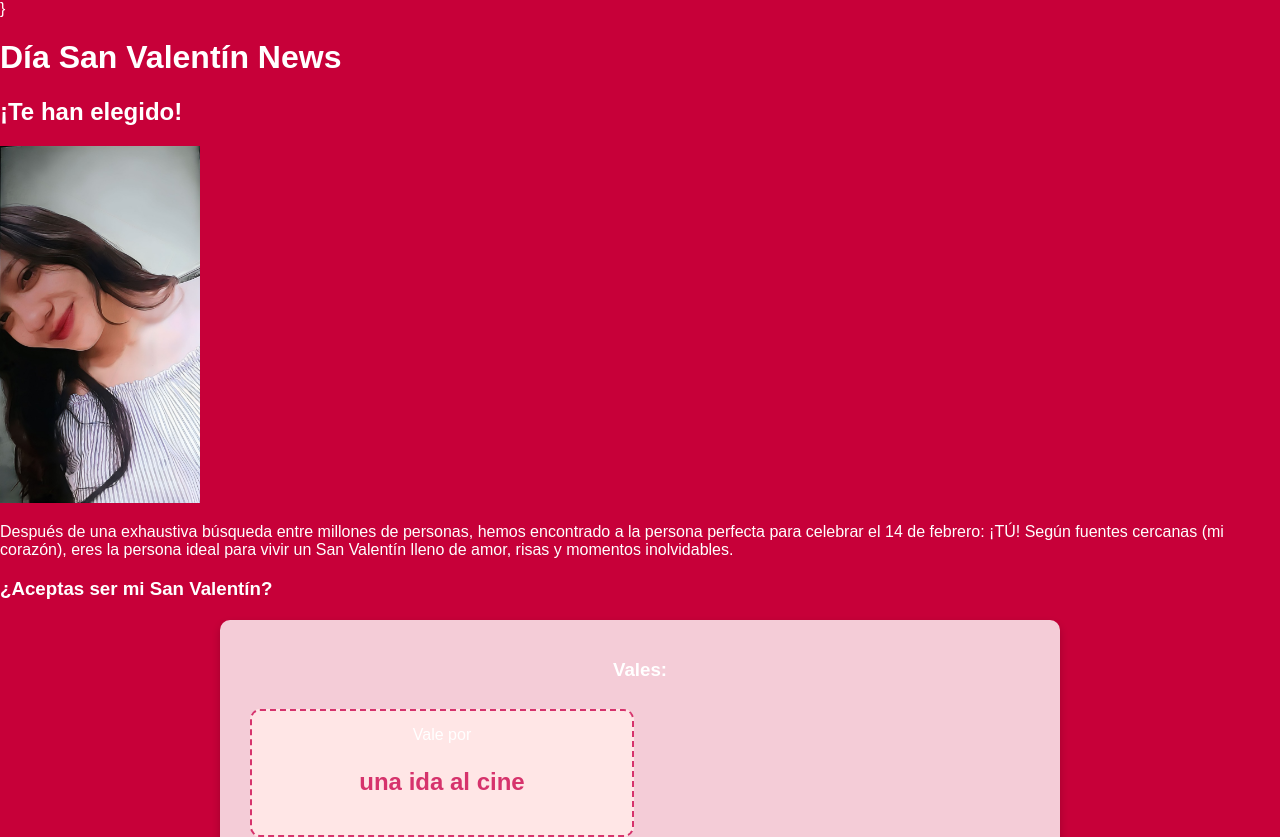
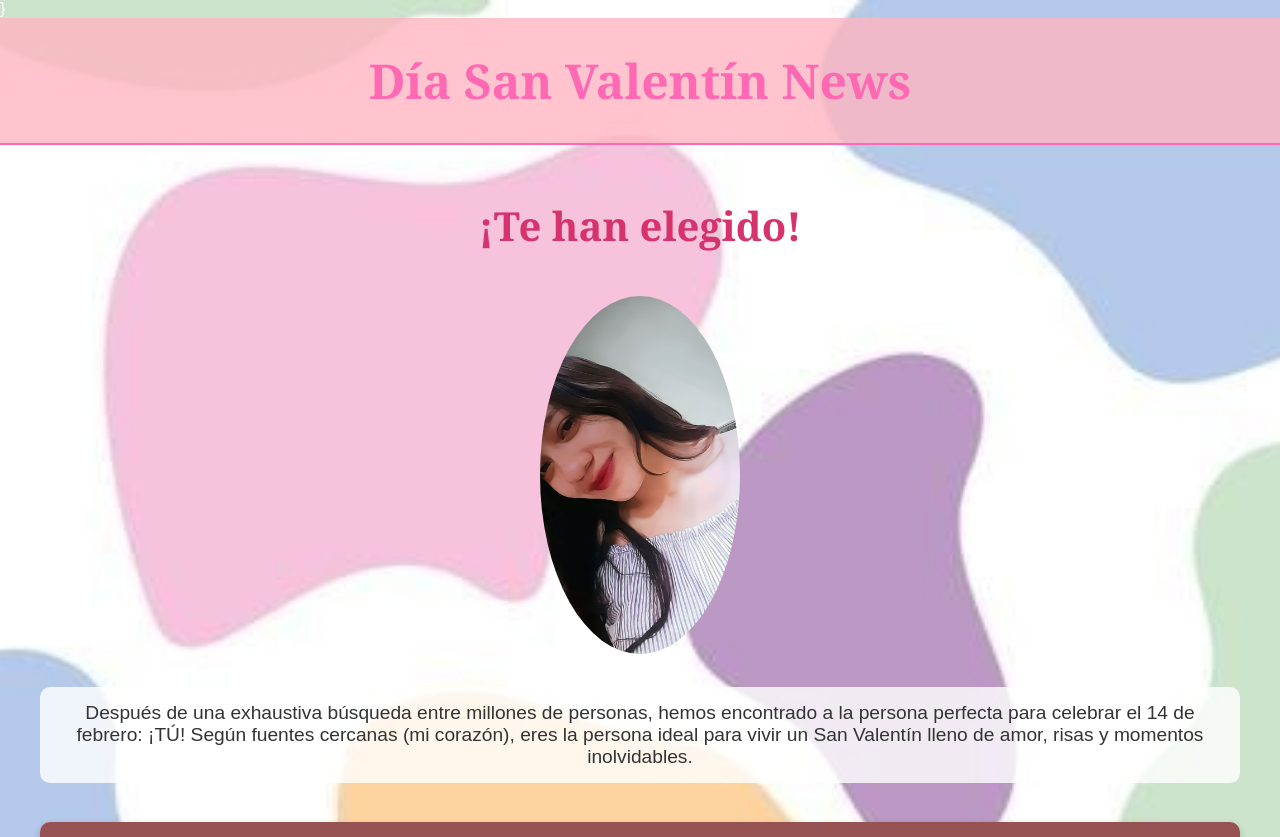
Before and after one commit to xIthan88x/web, a plain HTML site: page news.html in a window 1280 px wide. Shown: the top 837 px of the page. Drawn offline with Linux system fonts and the light colour scheme.

Commit message:
estilos.css

```diff
--- a/estilos.css
+++ b/estilos.css
@@ -50,7 +50,139 @@ button {
 .btn-si:hover {
     background-color: #008000;
 }
+/* Estilos para la página de noticias */
 
+body.news-page {
+
+background-image: url('fondo_rosa_corazones.jpg');
+
+background-size: cover;
+
+}
+
+header {
+
+background-color: rgba(255, 182, 193, 0.8);
+
+text-align: center;
+
+padding: 30px;
+
+border-bottom: 2px solid #ff69b4;
+
+}
+
+header h1 {
+
+font-size: 3em;
+
+margin: 0;
+
+color: #ff69b4;
+
+font-family: 'Georgia', serif;
+
+}
+
+header h2 {
+
+font-size: 2em;
+
+margin: 10px 0;
+
+color: #fff;
+
+background-color: #ff69b4;
+
+display: inline-block;
+
+padding: 10px 20px;
+
+border-radius: 10px;
+
+}
+
+.contenido {
+
+padding: 20px;
+
+}
+
+.noticia-principal {
+
+text-align: center;
+
+margin: 20px;
+
+}
+
+.noticia-principal h2 {
+
+font-size: 2.5em;
+
+color: #d6336c;
+
+font-family: 'Georgia', serif;
+
+}
+
+.noticia-principal img {
+
+border-radius: 50%;
+
+margin: 10px 0;
+
+}
+
+.noticia-principal p {
+
+font-size: 1.2em;
+
+color: #333;
+
+background-color: rgba(255, 255, 255, 0.8);
+
+padding: 15px;
+
+border-radius: 10px;
+
+display: inline-block;
+
+}
+
+.tarjeta {
+
+background-color: #975353 ;
+
+padding: 20px;
+
+border-radius: 10px;
+
+margin: 20px 0;
+
+text-align: center;
+
+box-shadow: 0 4px 8px rgba(0, 0, 0, 0.2);
+
+}
+
+.tarjeta h3 {
+
+font-size: 2em;
+
+margin: 0;
+
+color: #fff;
+
+background-color: #d6336c;
+
+display: inline-block;
+
+padding: 10px 20px;
+
+border-radius: 10px;
+
+}
 /* Sección de vales */
 .vales {
     background-color: rgba(255, 255, 255, 0.8);
```
